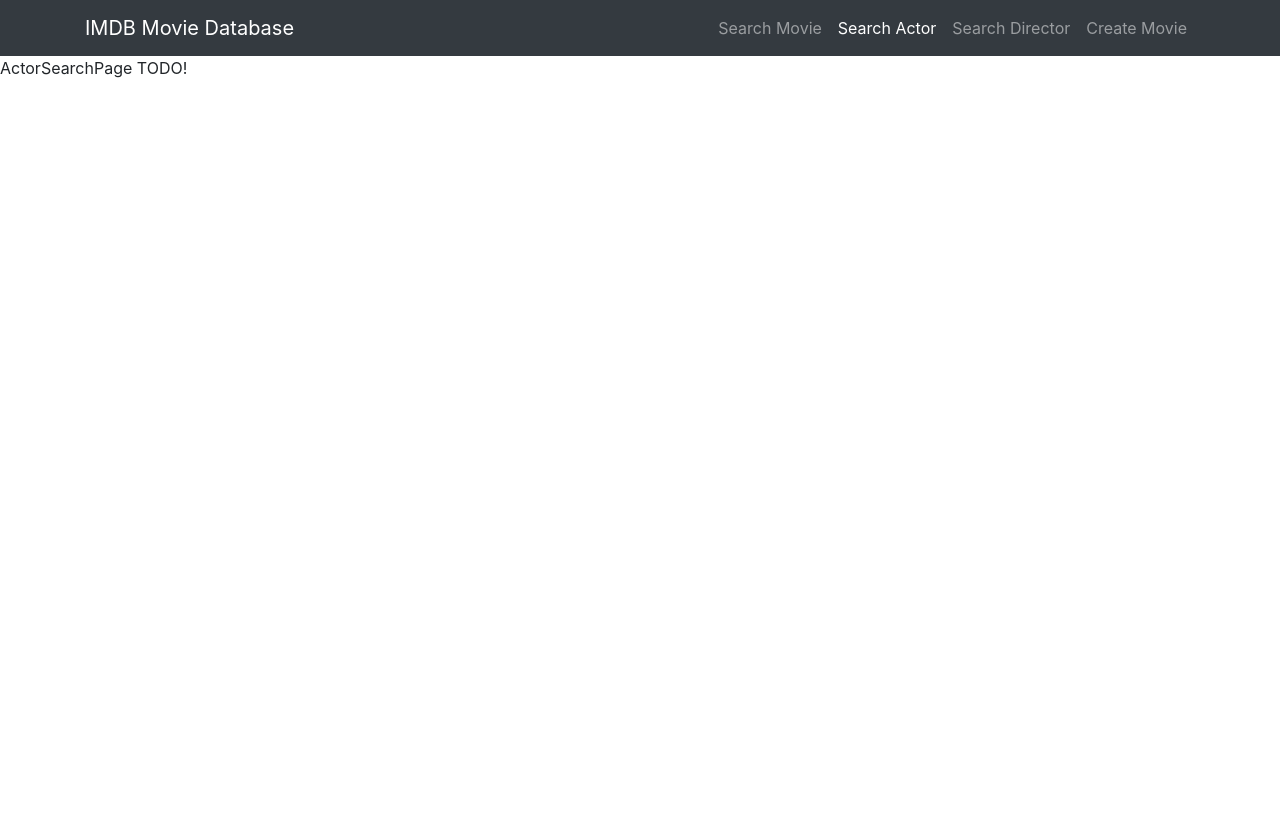
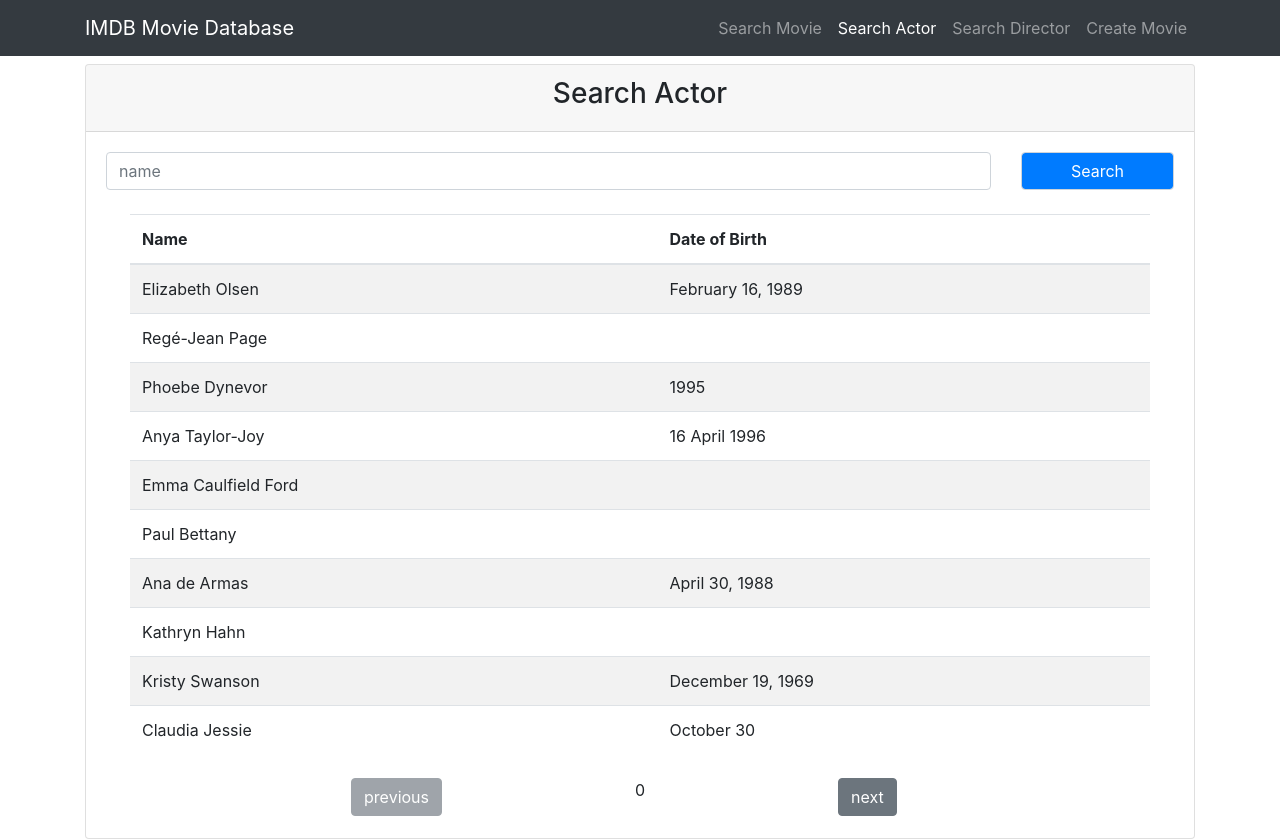
Before and after one commit to awingray/IMDB, a React (Create React App) app in the folder frontend/: page /search-actor in a window 1280 px wide. Before the commit the page ends 800 px from the top, so only its background shows below. Built offline with nearby package versions, Linux system fonts and the light colour scheme.

Commit message:
added actorSearchPage

```diff
--- a/frontend/src/components/movieList.js
+++ b/frontend/src/components/movieTable.js
@@ -1,6 +1,6 @@
 import React, {Component} from "react";
 
-class MovieList extends Component {
+class MovieTable extends Component {
 
     formatMovie({image_url, title, year, users_rating, votes}) {
         return (
@@ -46,4 +46,4 @@ class MovieList extends Component {
     }
 }
 
-export default MovieList;
+export default MovieTable;
--- /dev/null
+++ b/frontend/src/components/personTable.js
@@ -0,0 +1,33 @@
+import React, {Component} from "react";
+
+class PersonTable extends Component {
+
+    formatPerson({name, dob}) {
+        return (
+            <tr>
+                <td className="align-middle"> {name} </td>
+                <td className="align-middle"> {dob} </td>
+            </tr>
+        );
+    }
+
+    render() {
+        const {people} = this.props;
+
+        return (
+            <table className="table table-striped table-condensed">
+                <thead>
+                    <tr>
+                        <th>Name</th>
+                        <th>Date of Birth</th>
+                    </tr>
+                </thead>
+                <tbody>
+                    {people.map(this.formatPerson)}
+                </tbody>
+            </table>
+        );
+    }
+}
+
+export default PersonTable;
--- a/frontend/src/pages/actorPage.js
+++ b/frontend/src/pages/actorPage.js
@@ -1,6 +1,6 @@
 import React, {Component} from "react";
 import {Link} from "react-router-dom";
-import MovieList from "../components/movieList";
+import MovieTable from "../components/movieTable";
 
 class ActorPage extends Component {
     state = {
@@ -63,7 +63,7 @@ class ActorPage extends Component {
                             <li className="list-group-item"> <b>Name:</b> {name} </li>
                             <li className="list-group-item"> <b>Date of Birth:</b> {dob} </li>
                             <li className="list-group-item"> <b>Biography:</b> {bio} </li>
-                            <li className="list-group-item"> <b>Movies:</b> <MovieList movies={movies.slice(0,10)}/></li>
+                            <li className="list-group-item"> <b>Movies:</b> <MovieTable movies={movies.slice(0,10)}/></li>
                         </ul>
                     </div>
                 </div>
--- a/frontend/src/pages/actorSearchPage.js
+++ b/frontend/src/pages/actorSearchPage.js
@@ -1,11 +1,67 @@
 import React, {Component} from "react";
+import Form from 'react-bootstrap/Form'
+import PersonTable from "../components/personTable";
 
 class ActorSearchPage extends Component {
+
+    state = {
+        loading: true,
+        response: {
+            actors: [
+                {name: "Elizabeth Olsen", dob: "February 16, 1989"},
+                {name: "Regé-Jean Page", dob: ""},
+                {name: "Phoebe Dynevor ", dob: "1995"},
+                {name: "Anya Taylor-Joy", dob: "16 April 1996"},
+                {name: "Emma Caulfield Ford", dob: ""},
+                {name: "Paul Bettany", dob: ""},
+                {name: "Ana de Armas", dob: "April 30, 1988"},
+                {name: "Kathryn Hahn", dob: ""},
+                {name: "Kristy Swanson", dob: "December 19, 1969"},
+                {name: "Claudia Jessie", dob: "October 30"}
+            ]
+        },
+        error: false,
+        page: 0
+    }
+
+    handleChange() {
+        // TODO!
+    }
+
+    handleSearch() {
+        // TODO!
+    }
+
     render() {
         return (
-            <React.Fragment>
-                <p>ActorSearchPage TODO!</p>
-            </React.Fragment>
+            <div className="container mt-2">
+                <div className="card">
+                    <div className="card-header">
+                        <h3 className="text-center"> Search Actor </h3>
+                    </div>
+                    <div className="card-body">
+                        <Form>
+                            <div className="row">
+                                <div className="col-sm">
+                                    <Form.Control type="text" onChange={this.handleChange()} placeholder="name"/>
+                                </div>
+                                <div className="col-2">
+                                    <Form.Control className="bg-primary text-white" type="submit" value="Search"
+                                                  onClick={this.handleSearch()}/>
+                                </div>
+                            </div>
+                        </Form>
+                        <div className="m-4">
+                            <PersonTable people={this.state.response.actors}/>
+                        </div>
+                        <div className="text-center row">
+                            <div className="col-sm text-right"><button type="button" className="btn  btn-secondary disabled"> previous </button></div>
+                            <div className="col-sm align-middle"><p> {this.state.page} </p></div>
+                            <div className="col-sm text-left"><button type="button" className="btn btn-secondary"> next </button></div>
+                        </div>
+                    </div>
+                </div>
+            </div>
         );
     }
 }
```
